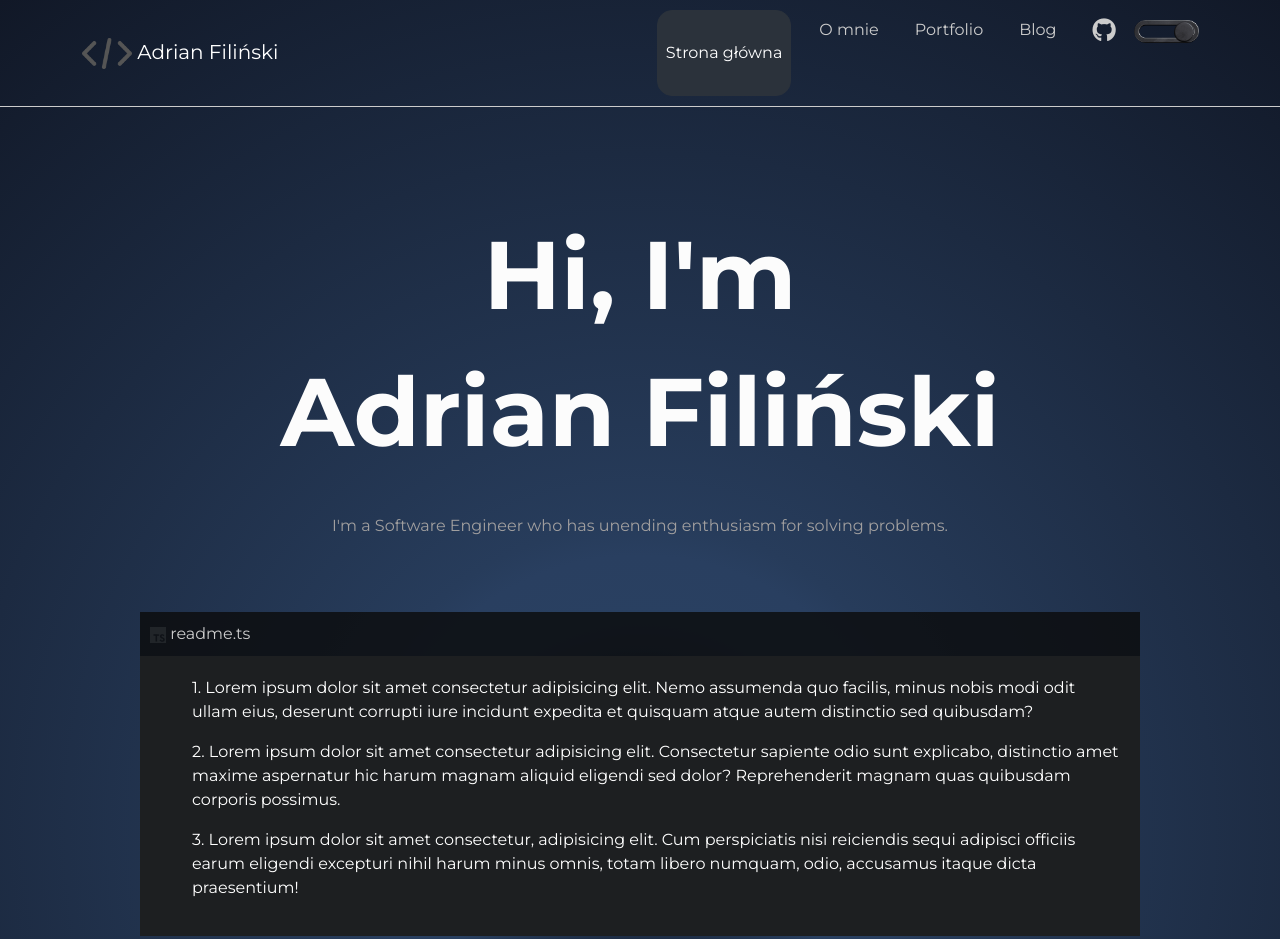
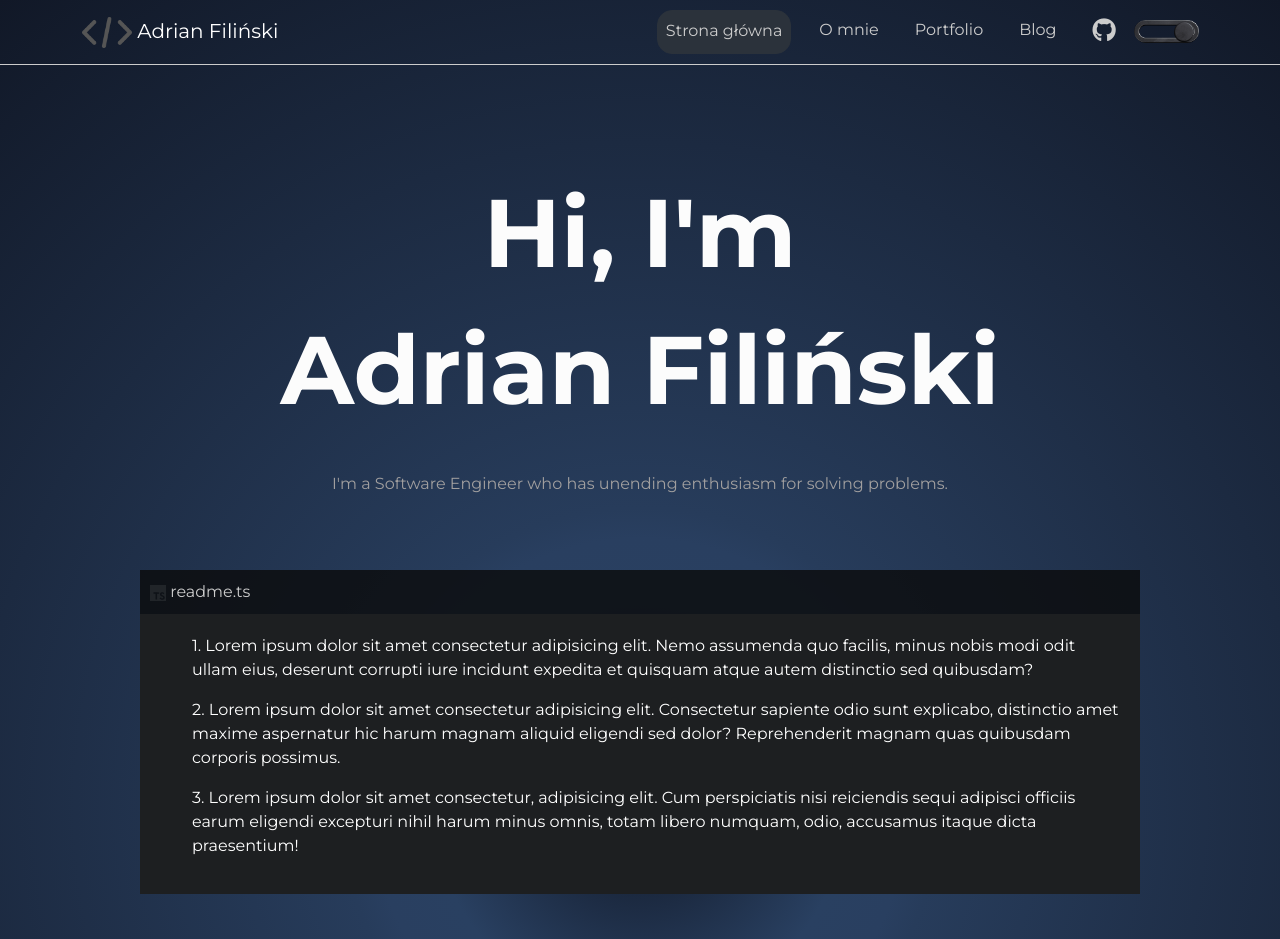
Before and after one commit to AdrianFilinski/Portfolio-Page, a plain HTML site: page index.html in a window 1280 px wide. Shown: the top 939 px of the page. Drawn offline with nearby package versions, Linux system fonts and the light colour scheme.

Commit message:
change class name in navbar

```diff
--- a/index.html
+++ b/index.html
@@ -27,7 +27,7 @@
             </button>
             <div class="collapse navbar-collapse " id="navbarNavAltMarkup">
                 <div class="navbar-nav ms-auto">
-                    <a class="nav-link active" aria-current="page" href="#">Strona główna</a>
+                    <a class="nav-link active-bar" aria-current="page" href="#">Strona główna</a>
                     <a class="nav-link" href="#aboutme">O mnie</a>
                     <a class="nav-link" href="#portfolio">Portfolio</a>
                     <a class="nav-link" href="#contact">Blog</a>
--- a/sass/main.scss
+++ b/sass/main.scss
@@ -185,6 +185,13 @@ h2 {
 	color: rgb(252, 252, 252);
 }
 
+.active-bar {
+	background-color: rgba(43, 50, 59);
+	border: 1px solid rgba(43, 50, 59);
+	border-radius: 7px;
+	max-width: 400px;
+}
+
 .active {
 	background-color: rgba(43, 50, 59);
 	border: 1px solid rgba(43, 50, 59);
```
Also changed, not shown: css/main.css, 1 other file.
